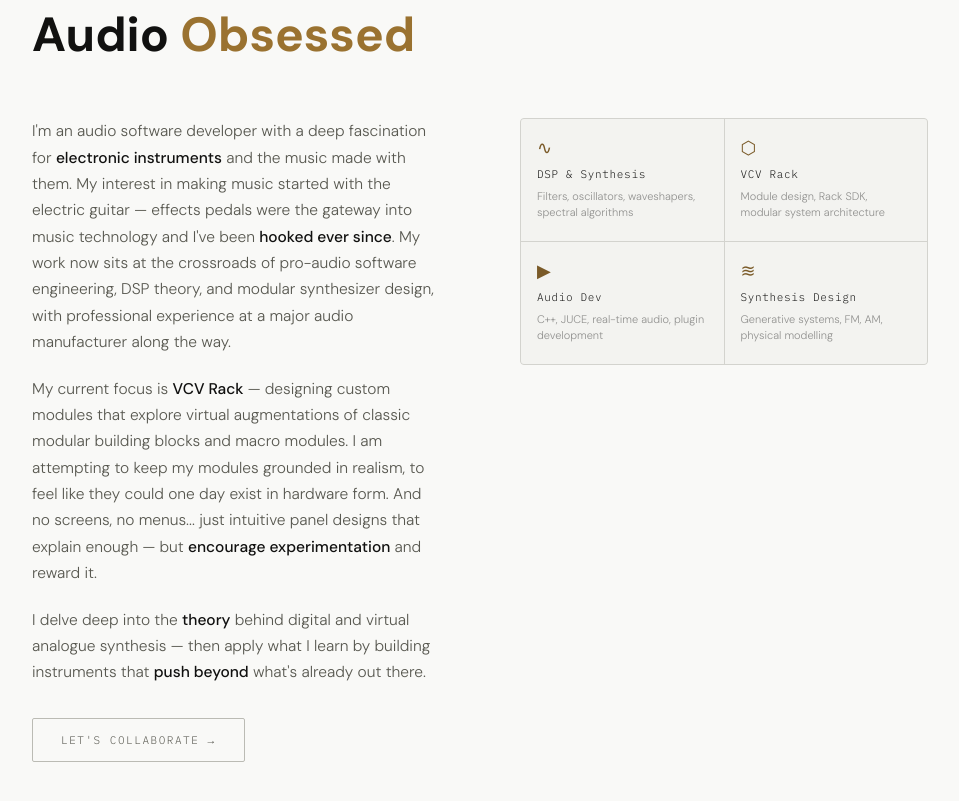
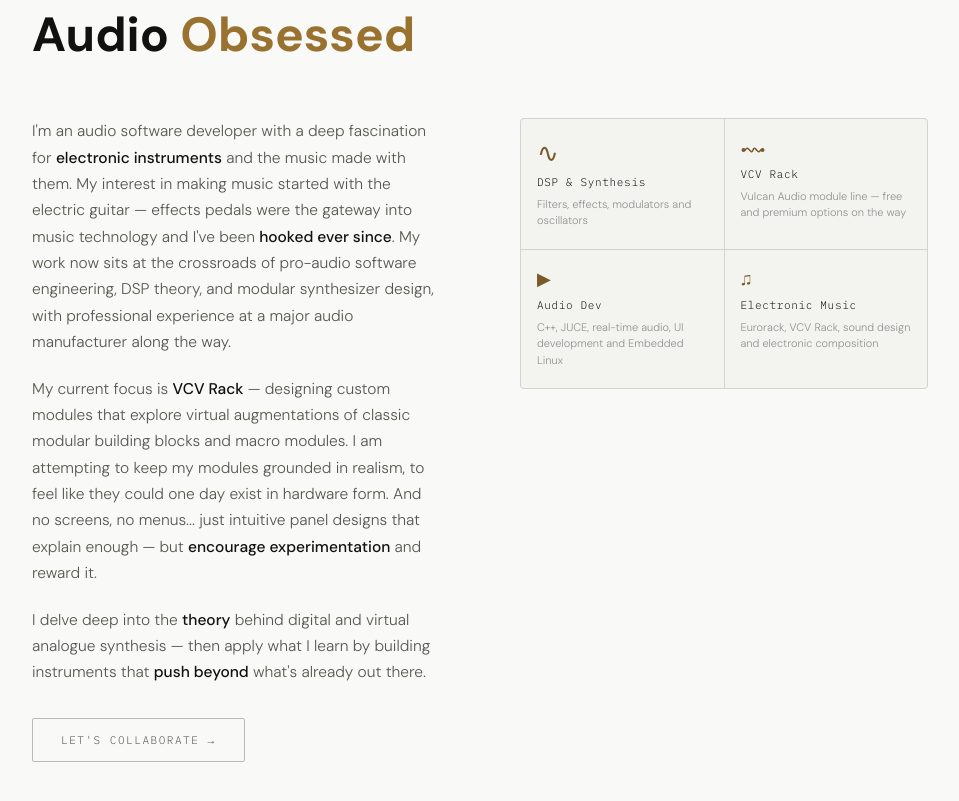
Before and after one commit to JamCones/JamCones.github.io, a website: page index.html in a window 1280 px wide. Shown: the part 919-1720 px from the top of the page, without its empty margins (160-1119 px from the left). Drawn offline with Linux system fonts and the light colour scheme.

Commit message:
Improve icons

```diff
--- a/index.html
+++ b/index.html
@@ -767,24 +767,30 @@
 
       <div class="skills-grid">
         <div class="skill-cell">
-          <div class="skill-icon">∿</div>
+          <div class="skill-icon" style="font-size:26px">∿</div>
           <p class="skill-name">DSP &amp; Synthesis</p>
-          <p class="skill-desc">Filters, oscillators, waveshapers, spectral algorithms</p>
+          <p class="skill-desc">Filters, effects, modulators and oscillators</p>
         </div>
         <div class="skill-cell">
-          <div class="skill-icon">⬡</div>
+          <div class="skill-icon">
+            <svg width="24" height="14" viewBox="0 0 24 14" fill="none" style="vertical-align:middle">
+              <circle cx="2.5" cy="7" r="2" fill="currentColor"/>
+              <circle cx="21.5" cy="7" r="2" fill="currentColor"/>
+              <path d="M 4.5 7 C 7 1, 10 13, 12 7 C 14 1, 17 13, 19.5 7" stroke="currentColor" stroke-width="1.5" stroke-linecap="round"/>
+            </svg>
+          </div>
           <p class="skill-name">VCV Rack</p>
-          <p class="skill-desc">Module design, Rack SDK, modular system architecture</p>
+          <p class="skill-desc">Vulcan Audio module line — free and premium options on the way</p>
         </div>
         <div class="skill-cell">
           <div class="skill-icon">▶</div>
           <p class="skill-name">Audio Dev</p>
-          <p class="skill-desc">C++, JUCE, real-time audio, plugin development</p>
+          <p class="skill-desc">C++, JUCE, real-time audio, UI development and Embedded Linux</p>
         </div>
         <div class="skill-cell">
-          <div class="skill-icon">≋</div>
-          <p class="skill-name">Synthesis Design</p>
-          <p class="skill-desc">Generative systems, FM, AM, physical modelling</p>
+          <div class="skill-icon">♫</div>
+          <p class="skill-name">Electronic Music</p>
+          <p class="skill-desc">Eurorack, VCV Rack, sound design and electronic composition</p>
         </div>
       </div>
     </div>
```
